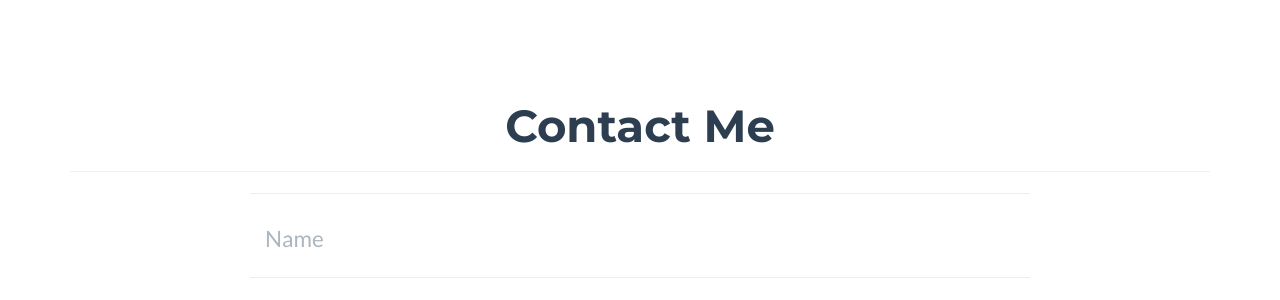
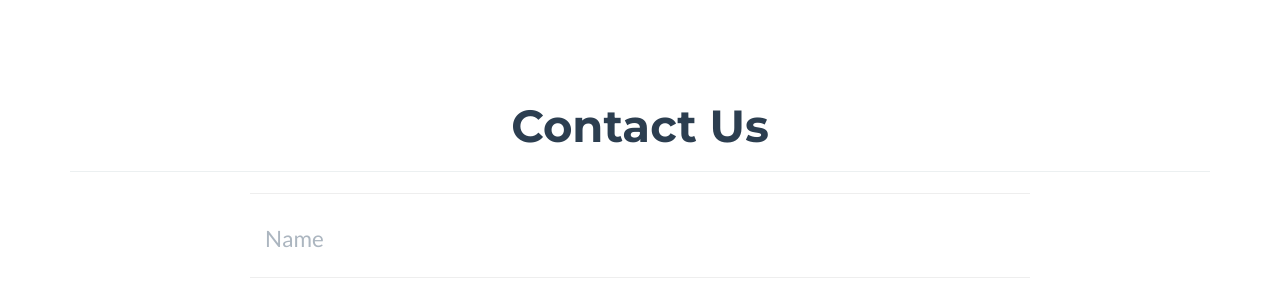
Before and after one commit to cogiton25/cogiton, a Jekyll site: the page built from _posts/2024-03-09-project-1.markdown, in a window 1280 px wide and 900 px high, scrolled down 2149 px. Shown: the part 162-462 px from the top of the window. Built offline with Jekyll 4.4.1, drawn with Linux system fonts in a browser that asks for light colours.

```diff
--- a/_includes/contact_static.html
+++ b/_includes/contact_static.html
@@ -3,7 +3,7 @@
   <div class="container">
     <div class="row">
       <div class="col-lg-12 text-center">
-        <h2>Contact Me</h2>
+        <h2>Contact Us</h2>
         <hr class="separator"> <!-- Replaced the star class with the separator class -->
       </div>
     </div>
```
